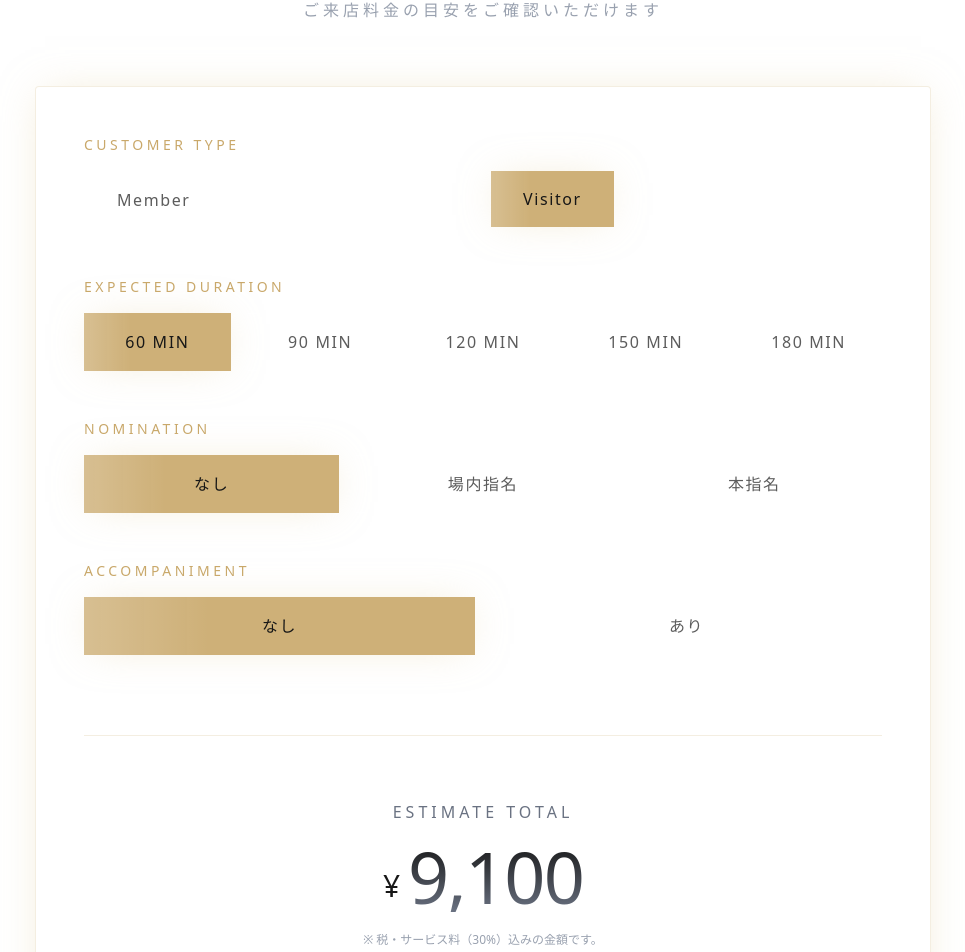
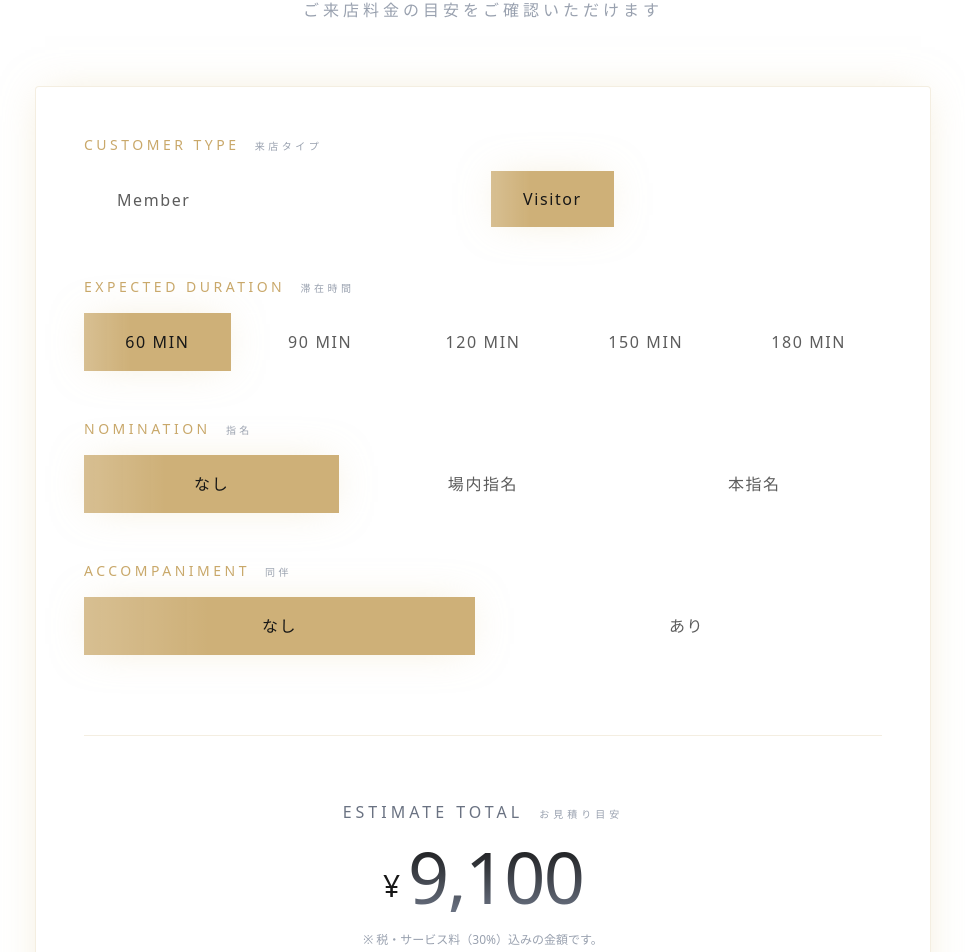
Before and after one commit to SocialBoost1201/Animo, a Next.js app: page /system in a window 1280 px wide. Shown: the part 1631-2583 px from the top of the page, without its empty margins (157-1122 px from the left). Built offline with nearby package versions, Linux system fonts and the light colour scheme; no server answers; a web font is replaced by a local one.

Commit message:
feat: add japanese translation to simulator labels for better usability

```diff
--- a/components/features/system/PriceSimulator.tsx
+++ b/components/features/system/PriceSimulator.tsx
@@ -94,7 +94,7 @@ export const PriceSimulator = () => {
         <div className="space-y-12">
           {/* 来店タイプ */}
           <FadeIn delay={0.2} className="flex flex-col space-y-4">
-            <span className="text-sm font-serif text-[var(--color-gold)] uppercase luxury-tracking">Customer Type</span>
+            <span className="text-sm font-serif text-[var(--color-gold)] uppercase luxury-tracking">Customer Type <span className="text-[10px] text-gray-400 ml-2">来店タイプ</span></span>
             <div className="flex flex-col md:flex-row gap-4 w-full">
               <div className="flex-1 flex w-full">
                 <div className="w-1/2 pr-2">
@@ -109,7 +109,7 @@ export const PriceSimulator = () => {
 
           {/* 滞在時間 */}
           <FadeIn delay={0.3} className="flex flex-col space-y-4">
-            <span className="text-sm font-serif text-[var(--color-gold)] uppercase luxury-tracking">Expected Duration</span>
+            <span className="text-sm font-serif text-[var(--color-gold)] uppercase luxury-tracking">Expected Duration <span className="text-[10px] text-gray-400 ml-2">滞在時間</span></span>
             <div className="grid grid-cols-2 md:grid-cols-5 gap-4">
               {[60, 90, 120, 150, 180].map((t) => (
                 <ToggleButton key={t} active={duration === t} onClick={() => setDuration(t as Duration)}>
@@ -121,7 +121,7 @@ export const PriceSimulator = () => {
 
           {/* 指名 */}
           <FadeIn delay={0.4} className="flex flex-col space-y-4">
-            <span className="text-sm font-serif text-[var(--color-gold)] uppercase luxury-tracking">Nomination</span>
+            <span className="text-sm font-serif text-[var(--color-gold)] uppercase luxury-tracking">Nomination <span className="text-[10px] text-gray-400 ml-2">指名</span></span>
             <div className="grid grid-cols-1 md:grid-cols-3 gap-4">
               <ToggleButton active={nomination === 'none'} onClick={() => setNomination('none')}>なし</ToggleButton>
               <ToggleButton active={nomination === 'inside'} onClick={() => setNomination('inside')}>場内指名</ToggleButton>
@@ -131,7 +131,7 @@ export const PriceSimulator = () => {
 
           {/* 同伴 */}
           <FadeIn delay={0.5} className="flex flex-col space-y-4">
-            <span className="text-sm font-serif text-[var(--color-gold)] uppercase luxury-tracking">Accompaniment</span>
+            <span className="text-sm font-serif text-[var(--color-gold)] uppercase luxury-tracking">Accompaniment <span className="text-[10px] text-gray-400 ml-2">同伴</span></span>
             <div className="grid grid-cols-1 md:grid-cols-2 gap-4">
               <ToggleButton active={!accompaniment} onClick={() => setAccompaniment(false)}>なし</ToggleButton>
               <ToggleButton active={accompaniment} onClick={() => setAccompaniment(true)}>あり</ToggleButton>
@@ -141,7 +141,7 @@ export const PriceSimulator = () => {
 
         {/* Result Area */}
         <FadeIn delay={0.6} className="mt-20 pt-16 border-t border-[var(--color-gold)]/20 text-center">
-          <span className="text-sm md:text-base font-serif text-gray-500 luxury-tracking uppercase mb-4 block">Estimate Total</span>
+          <span className="text-sm md:text-base font-serif text-gray-500 luxury-tracking uppercase mb-4 block">Estimate Total <span className="text-[10px] text-gray-400 ml-2">お見積り目安</span></span>
           <div className="flex items-end justify-center gap-2 mb-4">
             <span className="text-3xl font-sans text-foreground pb-2">¥</span>
             <AnimatePresence mode="popLayout">
```
